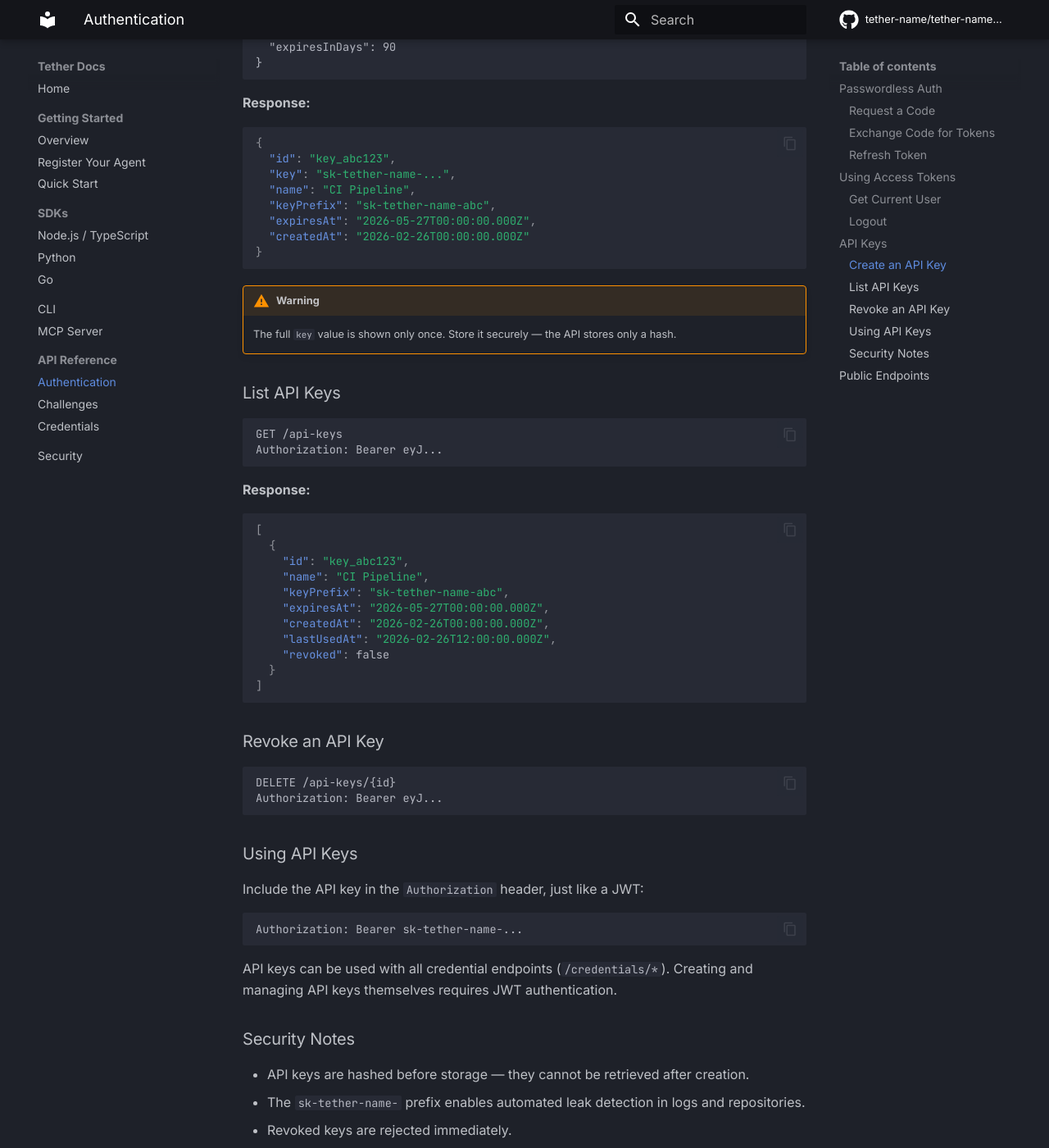
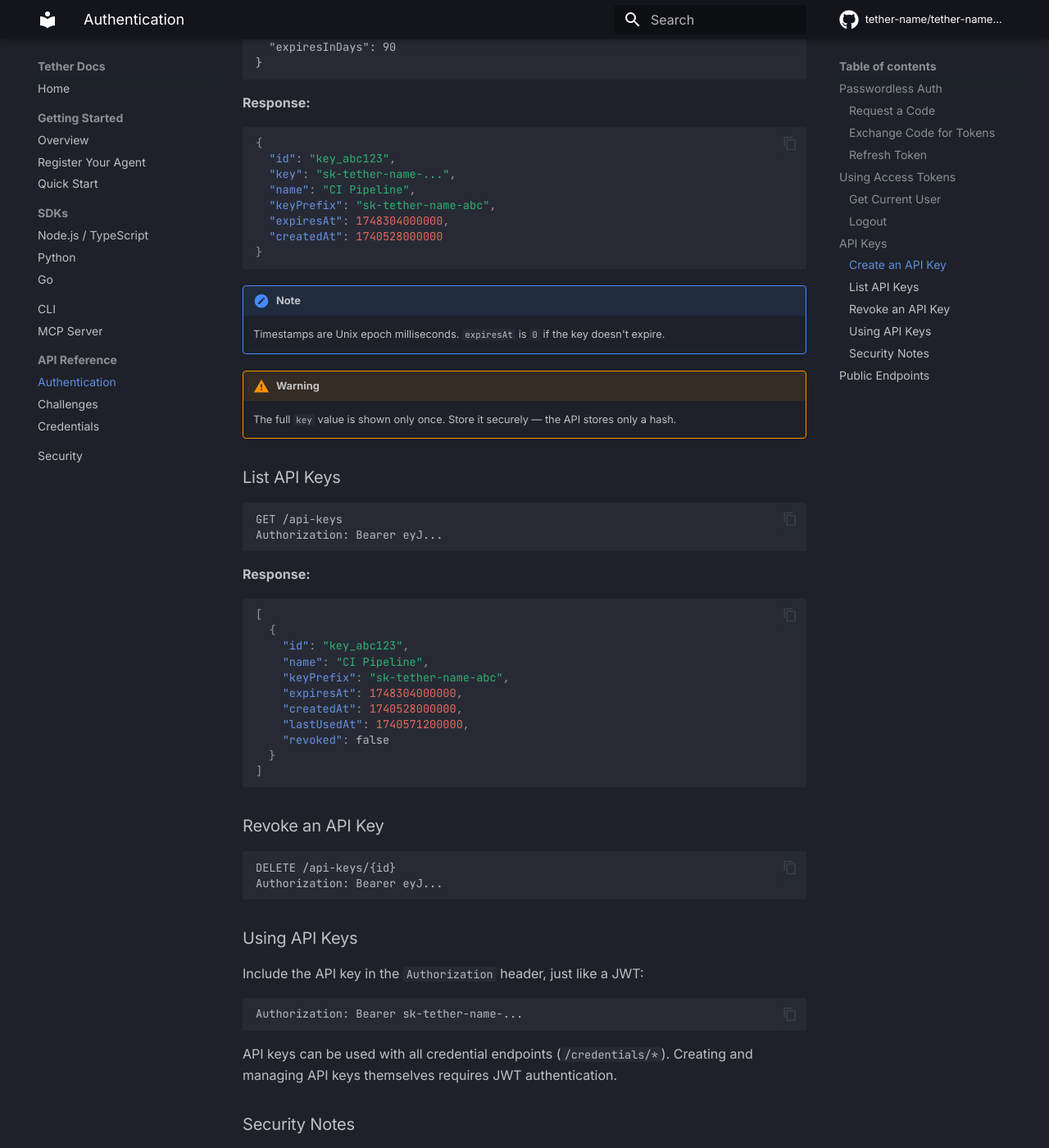
Before and after one commit to tether-name/tether-name-docs, an MkDocs documentation site: the page built from docs/api/auth.md, in a window 1280 px wide and 1400 px high, scrolled down 2222 px. Shown: the whole window at 82% size. Built offline with MkDocs 1.6.1 and Material for MkDocs 9.7.7, drawn with Linux system fonts in a browser that asks for light colours; comment, search, counter and statistics services are not loaded; some of the changed text lies outside the part shown.

Commit message:
docs: fix auth endpoint ref (GET /challenge/{code}), correct timestamp format to epoch ms

````diff
--- a/docs/api/auth.md
+++ b/docs/api/auth.md
@@ -114,10 +114,13 @@ Content-Type: application/json
   "key": "sk-tether-name-...",
   "name": "CI Pipeline",
   "keyPrefix": "sk-tether-name-abc",
-  "expiresAt": "2026-05-27T00:00:00.000Z",
-  "createdAt": "2026-02-26T00:00:00.000Z"
+  "expiresAt": 1748304000000,
+  "createdAt": 1740528000000
 }
 ```
+
+!!! note
+    Timestamps are Unix epoch milliseconds. `expiresAt` is `0` if the key doesn't expire.
 
 !!! warning
     The full `key` value is shown only once. Store it securely — the API stores only a hash.
@@ -137,9 +140,9 @@ Authorization: Bearer eyJ...
     "id": "key_abc123",
     "name": "CI Pipeline",
     "keyPrefix": "sk-tether-name-abc",
-    "expiresAt": "2026-05-27T00:00:00.000Z",
-    "createdAt": "2026-02-26T00:00:00.000Z",
-    "lastUsedAt": "2026-02-26T12:00:00.000Z",
+    "expiresAt": 1748304000000,
+    "createdAt": 1740528000000,
+    "lastUsedAt": 1740571200000,
     "revoked": false
   }
 ]
````
Also changed, not shown: other parts of docs/api/auth.md (+1 -1 lines).
